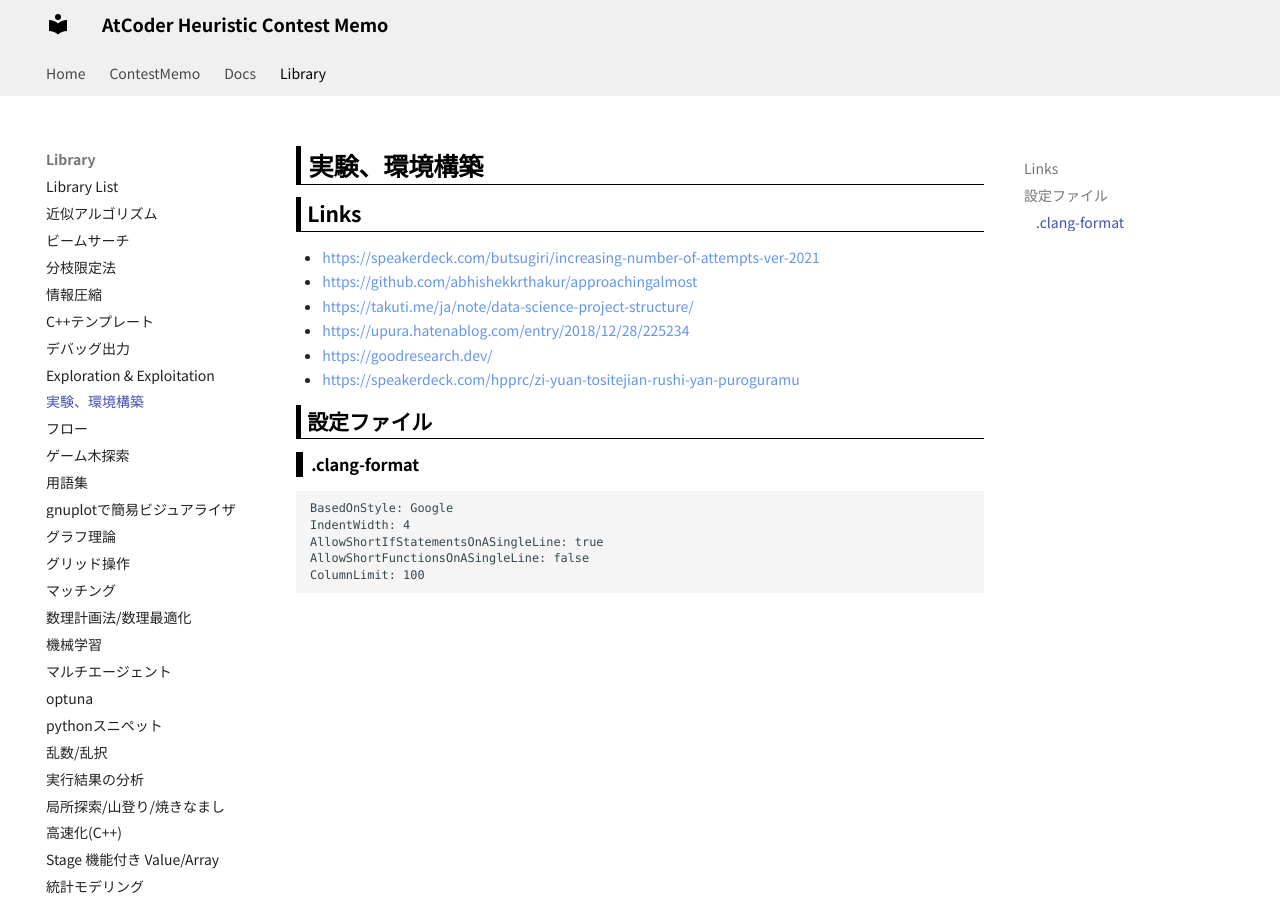
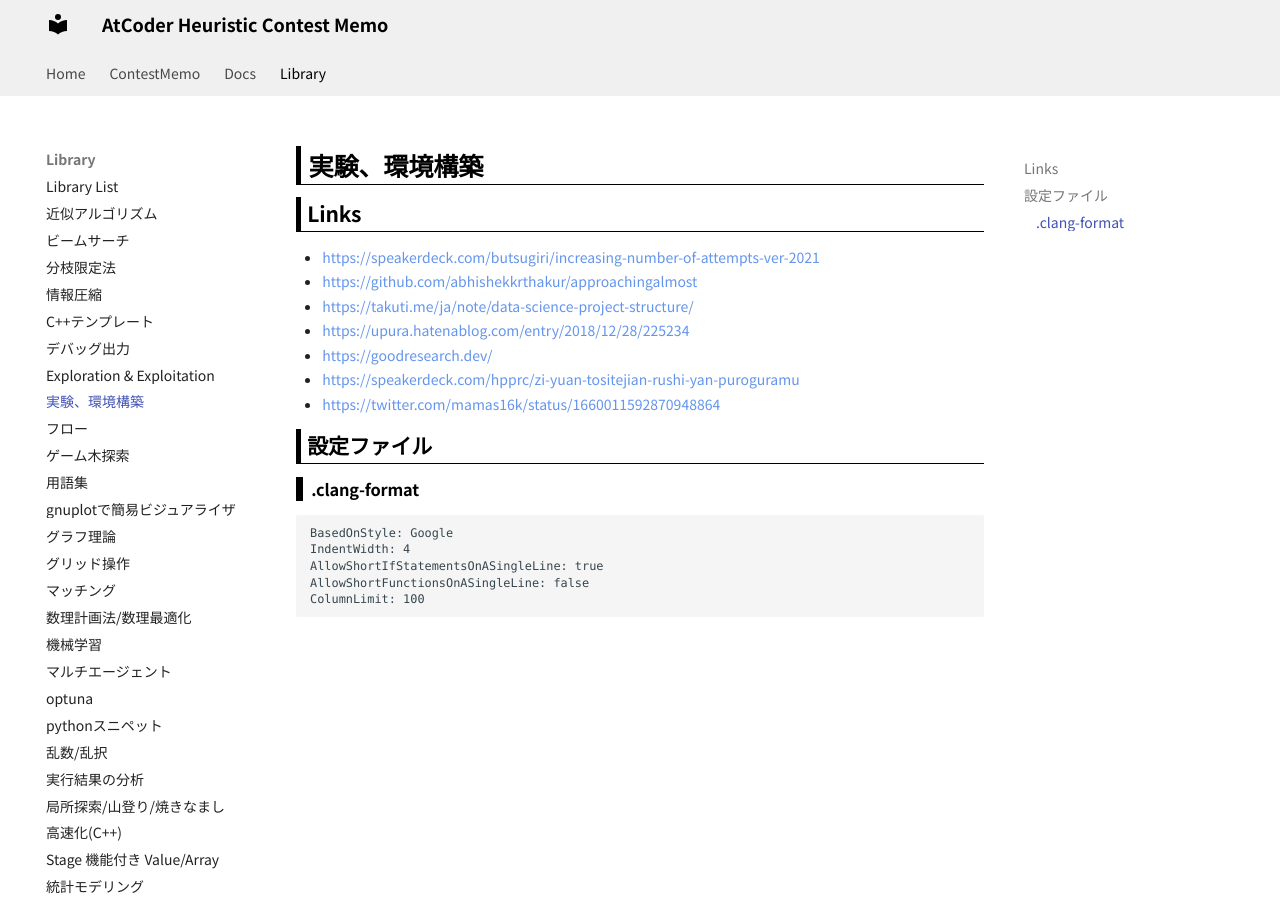
Before and after one commit to jetbead/AtCoderHeuristicContestMemo, an MkDocs documentation site: the page built from docs/Library/experiments.md, in a window 1280 px wide. Built offline with MkDocs 1.6.1 and Material for MkDocs 9.7.7, drawn with Linux system fonts in a browser that asks for light colours; some web fonts are replaced; some of the changed lines change nothing that is shown.

Commit message:
Update experiments.md

```diff
--- a/docs/Library/experiments.md
+++ b/docs/Library/experiments.md
@@ -8,6 +8,7 @@
 - https://upura.hatenablog.com/entry/2018/12/28/225234
 - https://goodresearch.dev/
 - https://speakerdeck.com/hpprc/zi-yuan-tositejian-rushi-yan-puroguramu
+- https://twitter.com/mamas16k/status/1660011592870948864
 
 ## 設定ファイル
 
```
